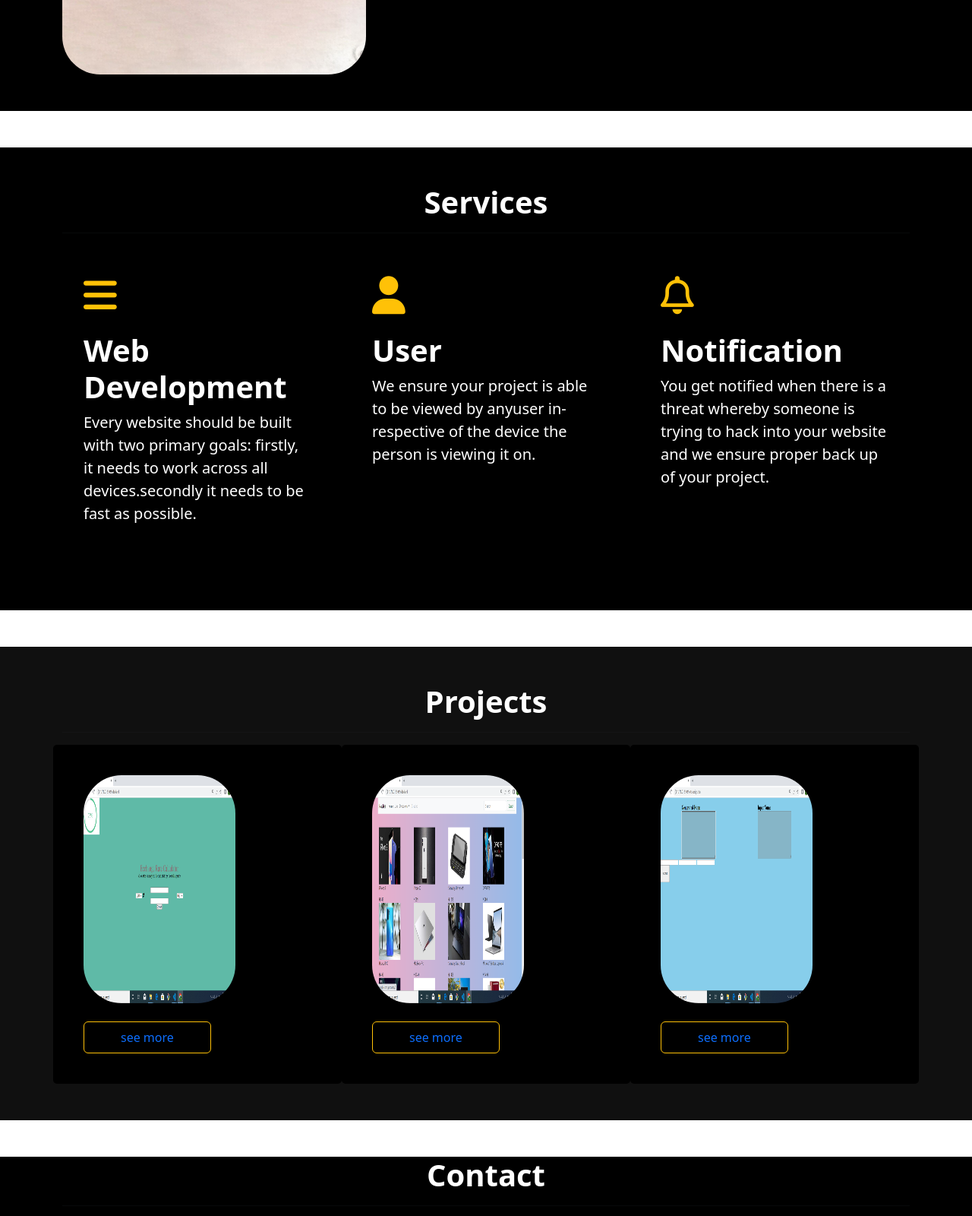
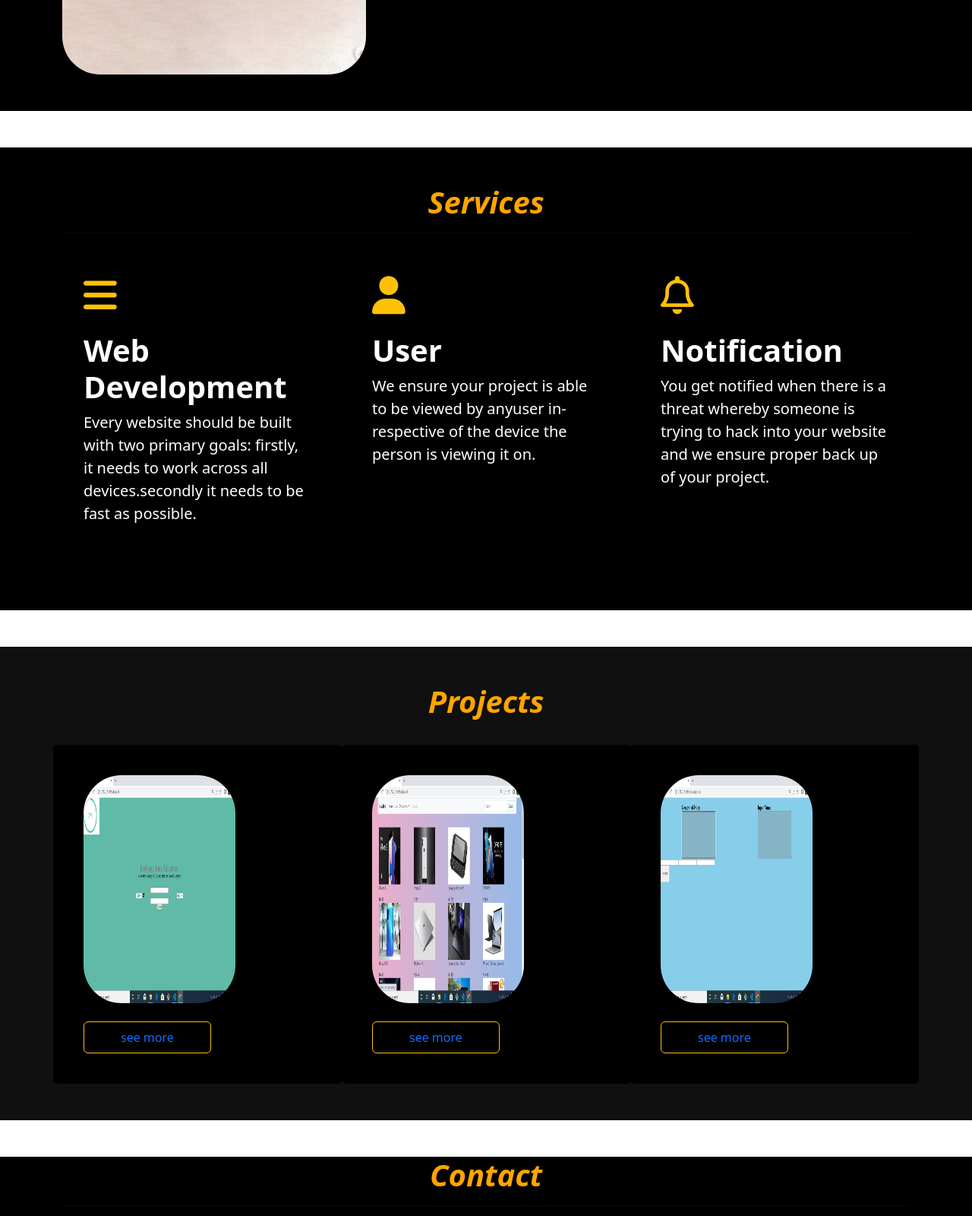
Before and after one commit to mercyforreal/portfolio, a plain HTML site: page index.html in a window 1280 px wide. Shown: the part 1186-2786 px from the top of the page at 76% size. Drawn offline with nearby package versions, Linux system fonts and the light colour scheme.

Commit message:
portfolio

```diff
--- a/index.html
+++ b/index.html
@@ -71,7 +71,7 @@
         <div class="container my-5 py-5">
           <div class="row mb-5">
             <div class="col-12">
-              <h1 class="fw-bold text-center">About me </h1>
+              <h1 class="fw-bold text-center"><em>About me</em></h1>
               <hr>
 
             </div>
@@ -99,7 +99,7 @@
           <div class="container my-5 py-5">
             <div class="row -mb-5" >
               <div class=" col -12">
-                <h1 class="fw-bold text-center">Services</h1>
+                <h1 class="fw-bold text-center"> <em>Services</em></h1>
                 <hr>
 
               </div>
@@ -135,7 +135,7 @@
   <div class="container my-5 py-5">
     <div class="row-mb-5">
       <div class="col-12">
-        <h1 class="fw-bold text-center">Projects</h1>
+        <h1 class="fw-bold text-center">  <em>Projects</em></h1>
         <hr>
 
       </div>
@@ -176,7 +176,7 @@
   <div class="container my-5">
     <div class="row mb-5">
       <div class="col-12">
-        <h1 class="fw-bold text-center">Contact</h1>
+        <h1 class="fw-bold text-center"> <em>Contact</em></h1>
         <hr>
 
       </div>
@@ -235,5 +235,6 @@
 
 
     <script src="https://cdn.jsdelivr.net/npm/bootstrap@5.3.0-alpha1/dist/js/bootstrap.bundle.min.js" integrity="sha384-w76AqPfDkMBDXo30jS1Sgez6pr3x5MlQ1ZAGC+nuZB+EYdgRZgiwxhTBTkF7CXvN" crossorigin="anonymous"></script>
+    <script src="script.js"></script>
 </body>
 </html>
--- a/script.js
+++ b/script.js
@@ -7,3 +7,10 @@ function scrollFuntion(){
         document.getElementById("narbar").style.backgroundcolor="transparent";
     }
 }
+document.getElementsByTagName("h1") [1].style.color ="orange"
+
+document.getElementsByTagName("h1") [3].style.color ="orange"
+
+document.getElementsByTagName("h1") [7].style.color ="orange"
+
+document.getElementsByTagName("h1") [8].style.color ="orange"
```
